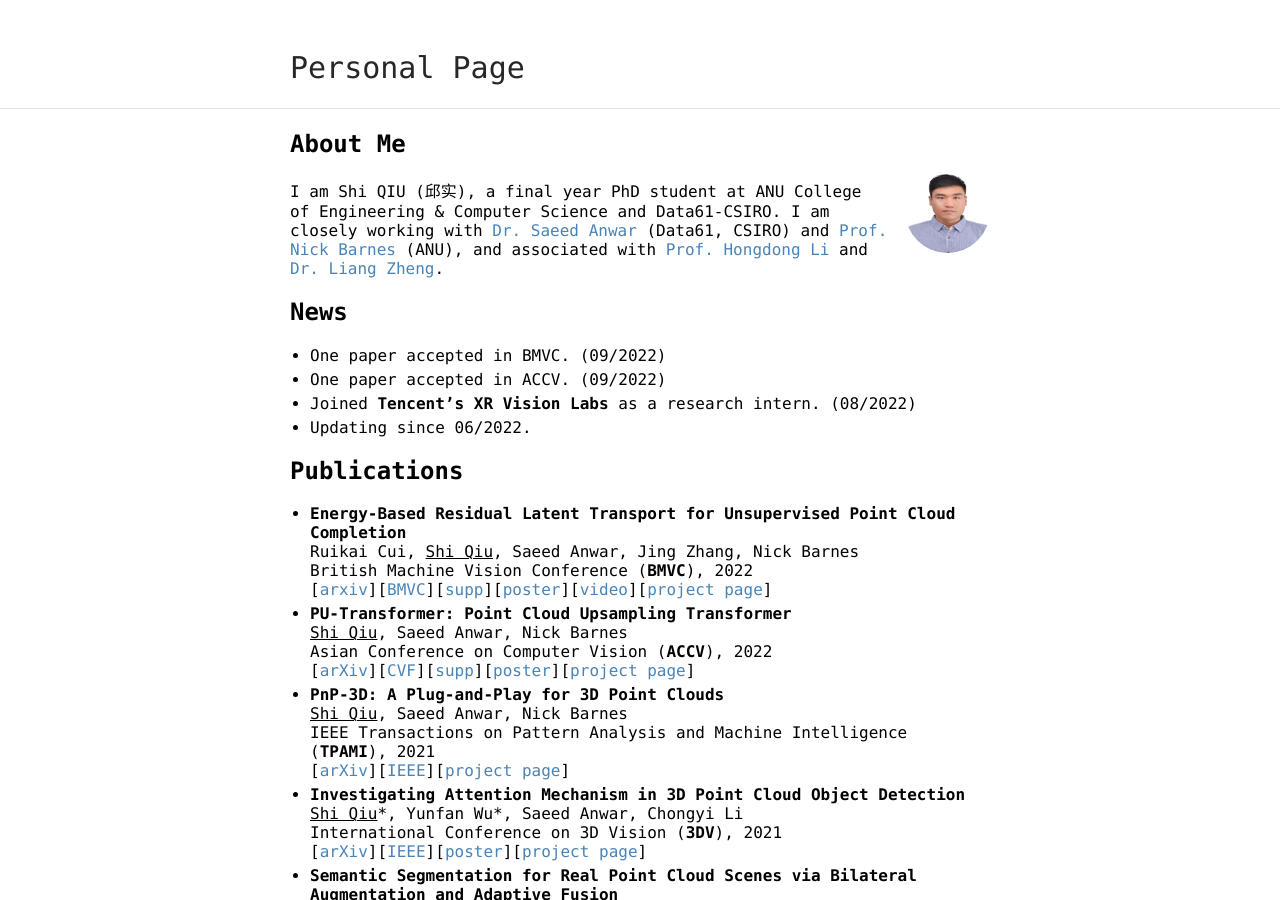
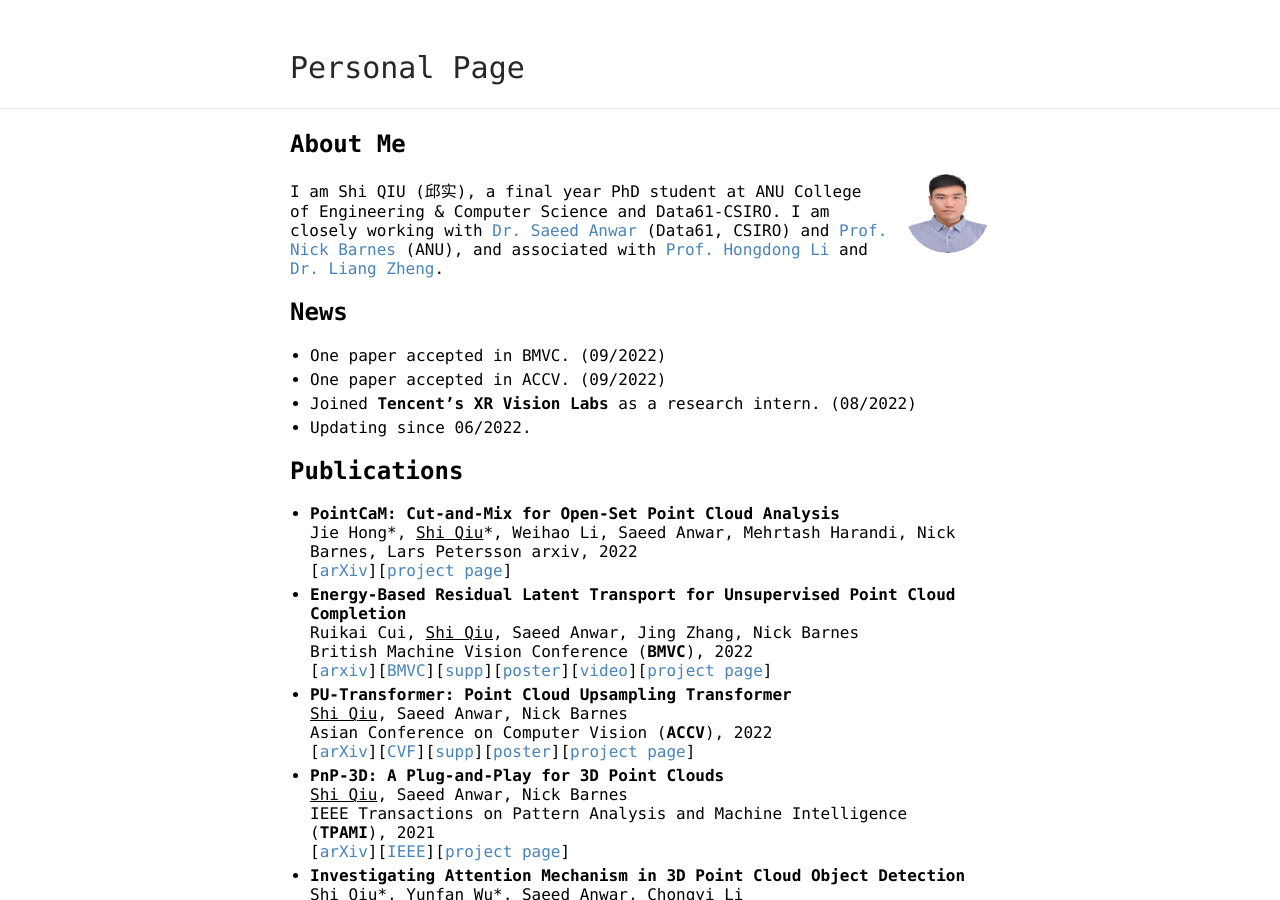
Before and after one commit to ShiQiu0419/ShiQiu0419.github.io, a Jekyll site: the page built from index.md, in a window 1280 px wide and 900 px high. Built offline with Jekyll 4.4.1, drawn with Linux system fonts in a browser that asks for light colours; our own code applies the rules of GitHub Pages for plain Markdown files.

Commit message:
Update index.md

```diff
--- a/index.md
+++ b/index.md
@@ -14,6 +14,10 @@ I am Shi QIU (邱实), a final year PhD student at ANU College of Engineering &
 * Updating since 06/2022.
 
 ## Publications
+* **PointCaM: Cut-and-Mix for Open-Set Point Cloud Analysis**
+Jie Hong\*, <ins>Shi Qiu</ins>\*, Weihao Li, Saeed Anwar, Mehrtash Harandi, Nick Barnes, Lars Petersson
+arxiv, 2022
+[[arXiv](https://arxiv.org/abs/2212.02011)][[project page](https://github.com/ShiQiu0419/pointcam)]
 * **Energy-Based Residual Latent Transport for Unsupervised Point Cloud Completion**
 Ruikai Cui, <ins>Shi Qiu</ins>, Saeed Anwar, Jing Zhang, Nick Barnes
 British Machine Vision Conference (**BMVC**), 2022
```
